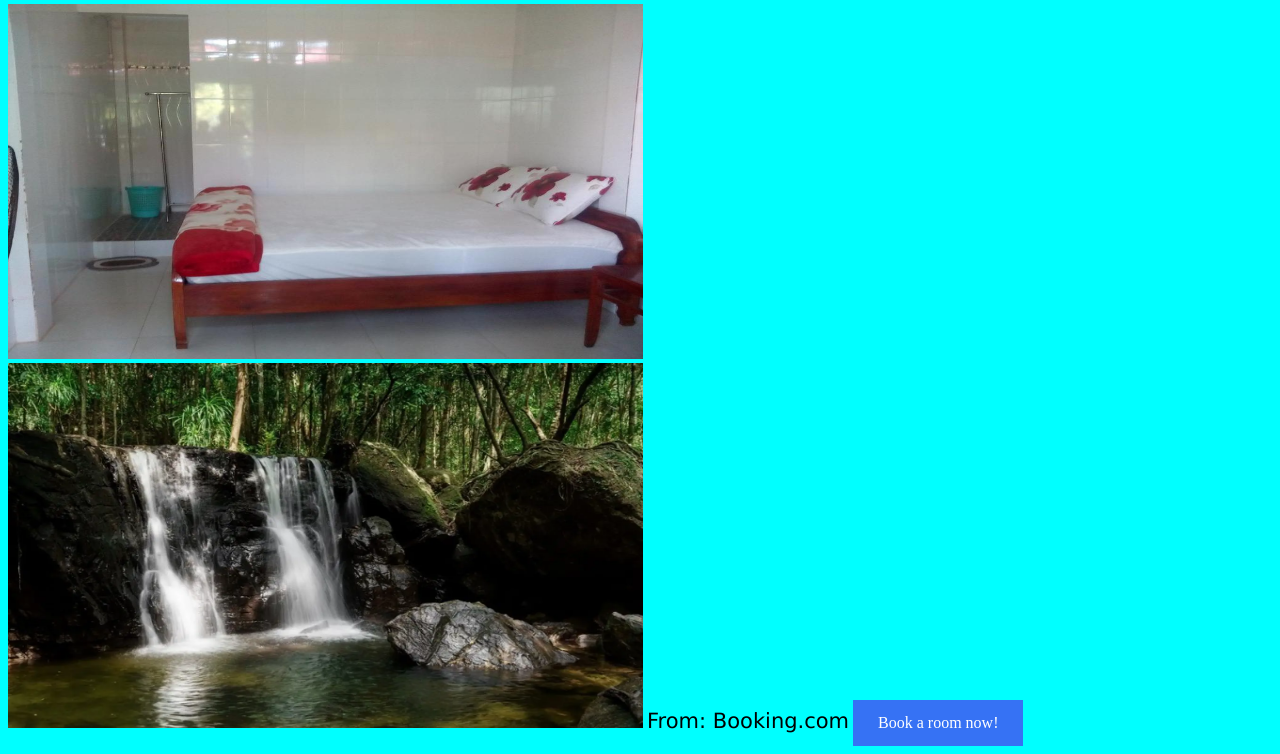
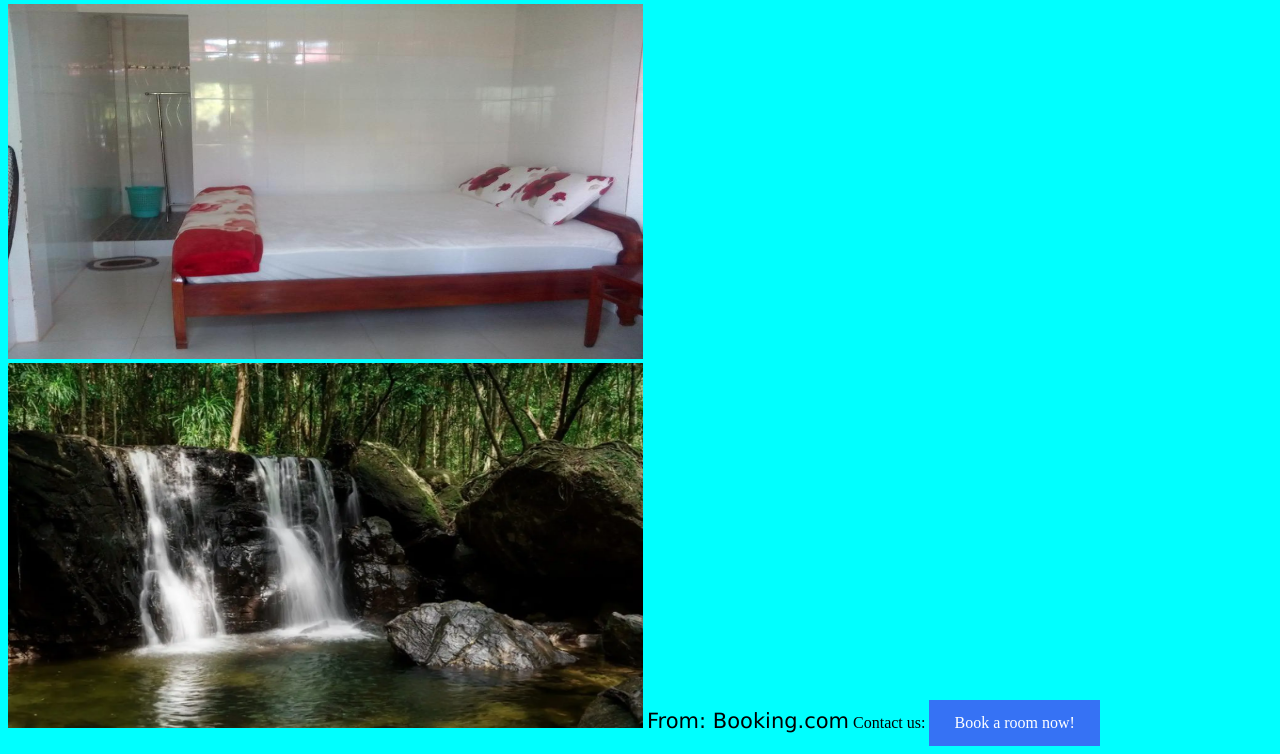
Before and after one commit to roghoul1234n/HaiAnhGuestHouse-About, a plain HTML site: page index.html in a window 1280 px wide. Shown: the part 905-1659 px from the top of the page. Drawn offline with Linux system fonts and the light colour scheme.

Commit message:
Update index.html

```diff
--- a/index.html
+++ b/index.html
@@ -17,6 +17,7 @@
     <img src="room2.jpg" alt="Trulli" width="635" height="355">
     <img src="suoi-tranh-4.webp" alt="Trulli" width="635" height="365">
     <p3>From: Booking.com</p3>
+    <p4>Contact us:</p4>
 </body>
 <style>
     a:link, a:visited {
```
